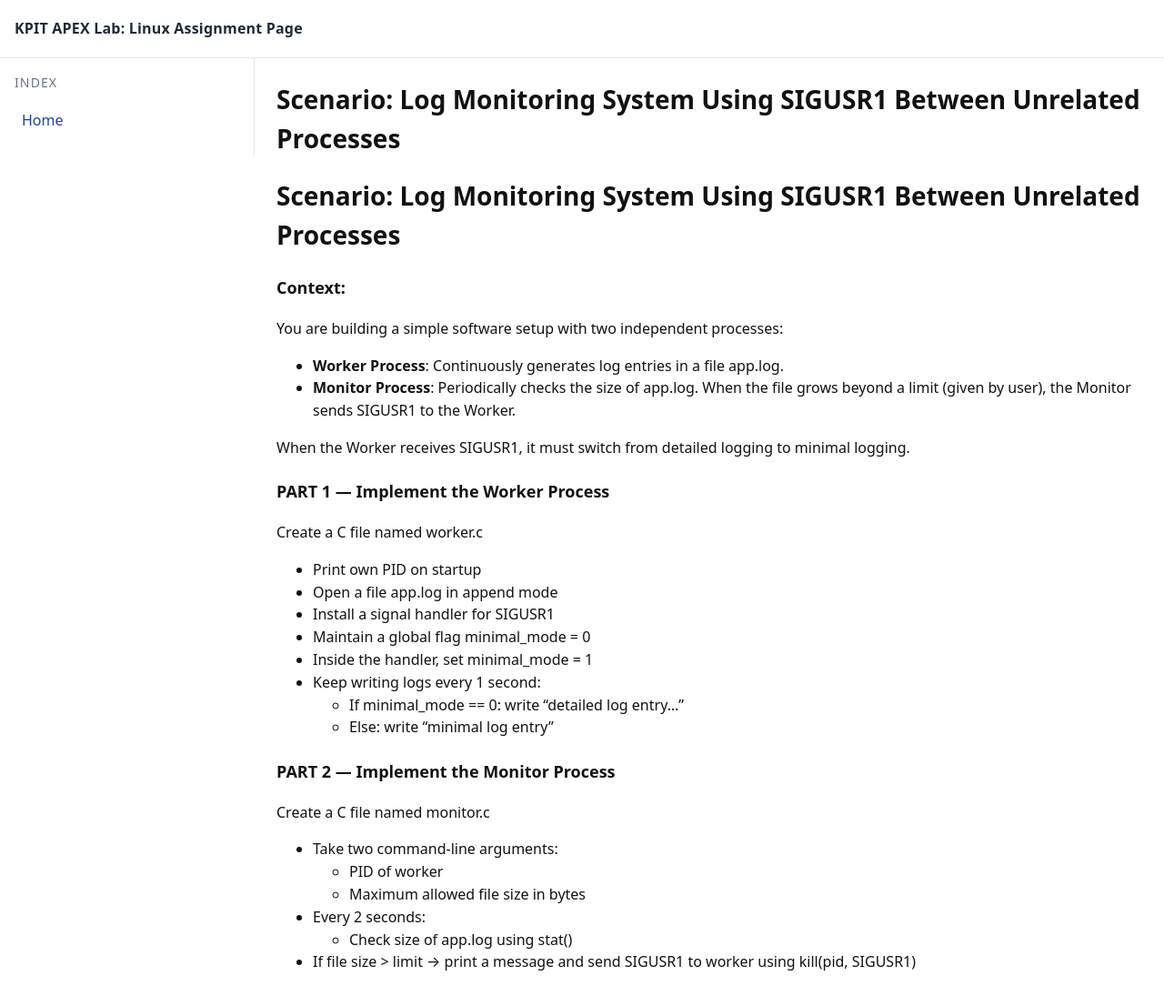
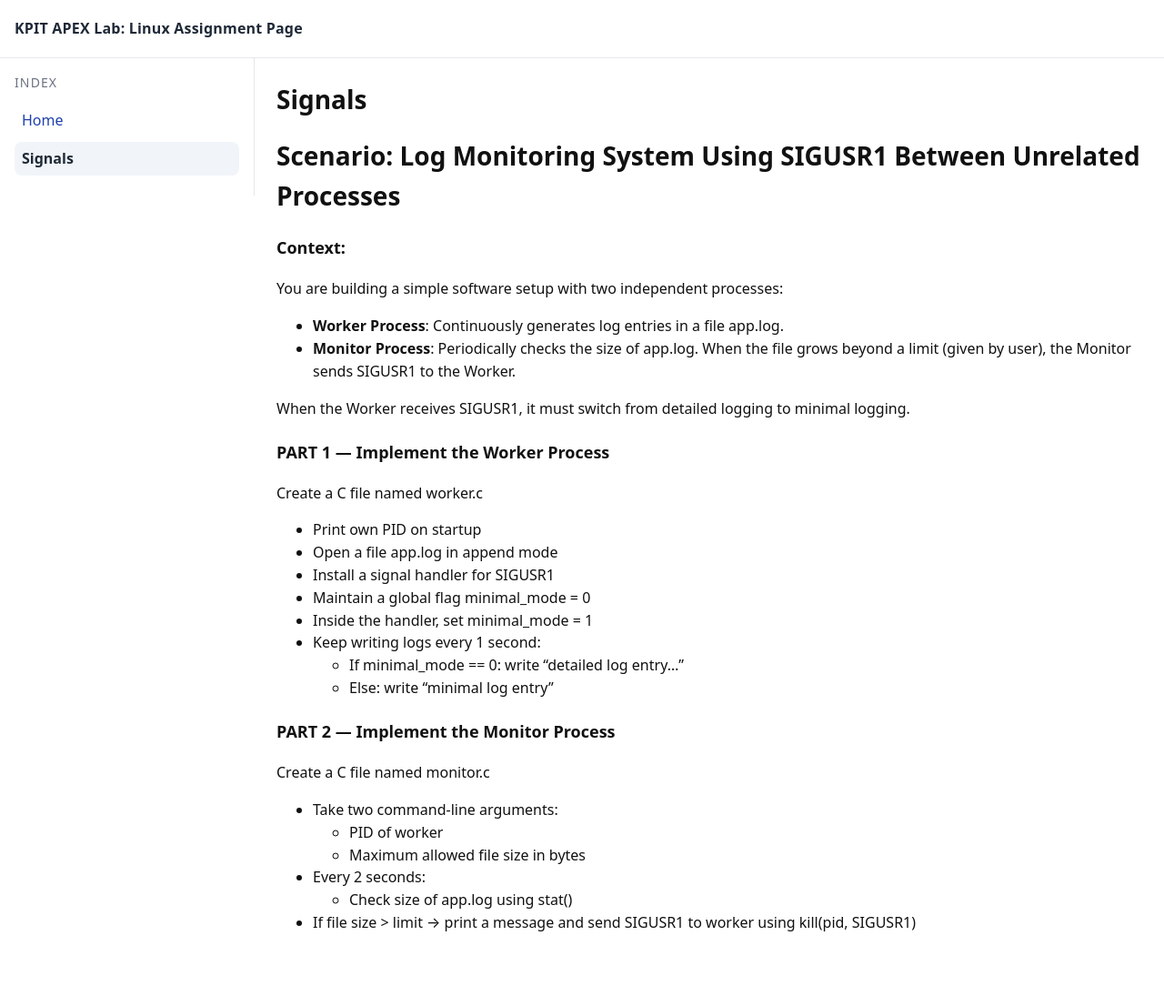
Before and after one commit to kAPEXLab/assignment, a Jekyll site: the page built from signal.md, in a window 1280 px wide and 1110 px high. Shown: the top 1106 px of the window at 91% size. Built offline with Jekyll 4.4.1, drawn with Linux system fonts in a browser that asks for light colours; our own code applies the rules of GitHub Pages for plain Markdown files.

Commit message:
Update signal.md

```diff
--- a/signal.md
+++ b/signal.md
@@ -1,3 +1,10 @@
+---
+layout: default
+title: Signals
+nav: true
+nav_order: 2
+---
+
 # Scenario: Log Monitoring System Using SIGUSR1 Between Unrelated Processes
 
 ### Context:
```
